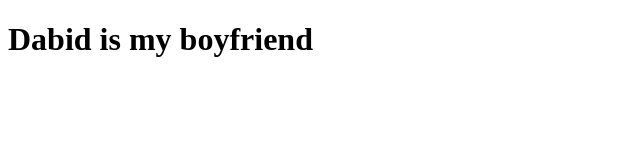
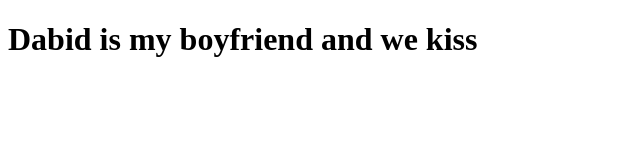
Before and after one commit to Dcarranza0000/Snek, a plain HTML site: page Index.html in a window 1280 px wide. Shown: the whole page, without its empty margins (0-640 px from the left). Drawn offline with Linux system fonts and the light colour scheme.

Commit message:
Test Commit

```diff
--- a/Index.html
+++ b/Index.html
@@ -6,6 +6,6 @@
     <title>Document</title>
 </head>
 <body>
-    <h1>Dabid is my boyfriend</h1>
+    <h1>Dabid is my boyfriend and we kiss</h1>
 </body>
 </html>
```
